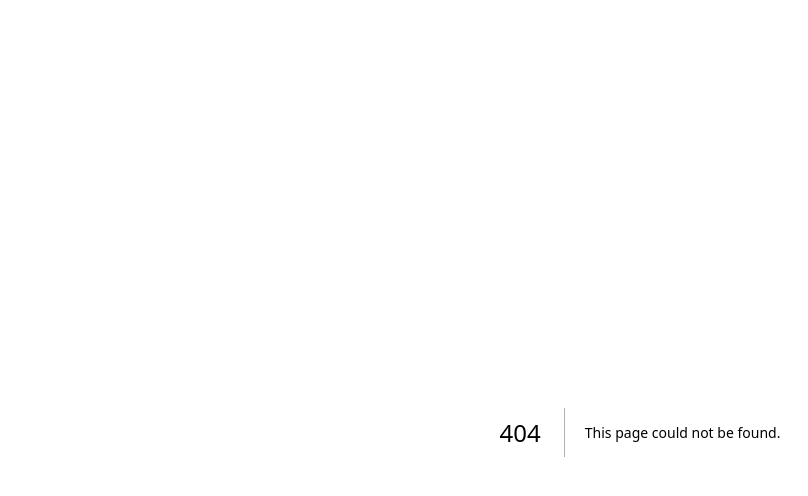
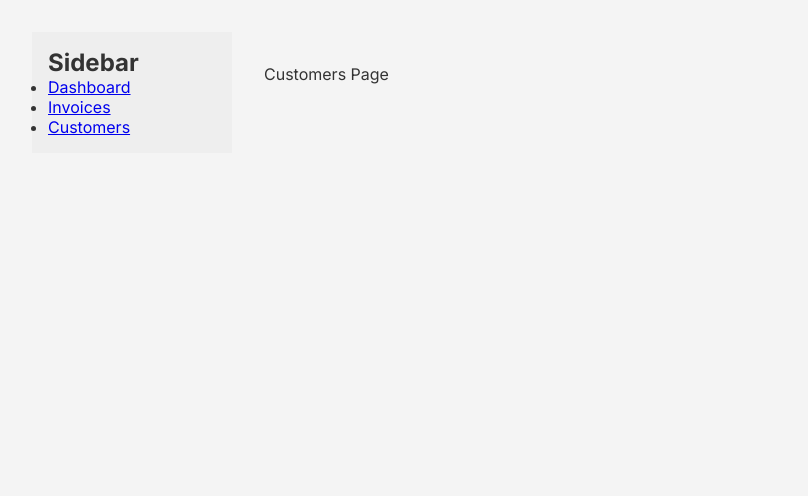
Before and after one commit to PapiP3/NextJs-Dashboard, a Next.js app: page /dashboard/customers in a window 1280 px wide. Before the commit this address had no page. Shown: the top 496 px of the page, without its empty margins (0-808 px from the left). Built offline with nearby package versions, Linux system fonts and the light colour scheme.

Commit message:
ch6: add invoices and customers pages

```diff
--- /dev/null
+++ b/app/dashboard/customers/page.tsx
@@ -0,0 +1,3 @@
+export default function CustomersPage() {
+  return <div>Customers Page</div>;
+}
--- /dev/null
+++ b/app/dashboard/invoices/page.tsx
@@ -0,0 +1,3 @@
+export default function InvoicesPage() {
+  return <div>Invoices Page</div>;
+}
```
